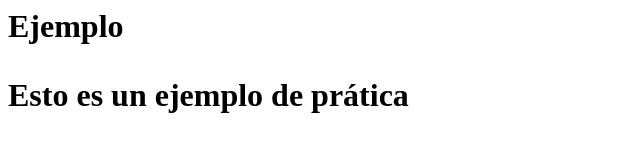
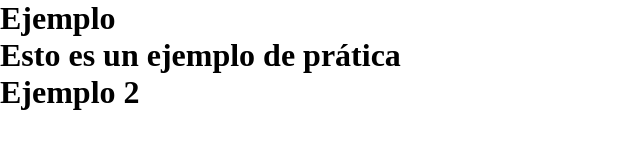
Before and after one commit to Danielmq17/Practica-Git, a plain HTML site: page index.html in a window 1280 px wide. Shown: the whole page, without its empty margins (0-640 px from the left). Drawn offline with Linux system fonts and the light colour scheme.

Commit message:
Editando html y css

```diff
--- a/index.html
+++ b/index.html
@@ -4,5 +4,6 @@
   <body>
     <h1>Ejemplo<h1>
       <p>Esto es un ejemplo de prática</p>
+      <p>Ejemplo 2</p>
   </body>
 </html>
--- a/style.css
+++ b/style.css
@@ -0,0 +1,5 @@
+* {
+    box-sizing: border-box;
+    padding: 0;
+    margin: 0;
+}
```
